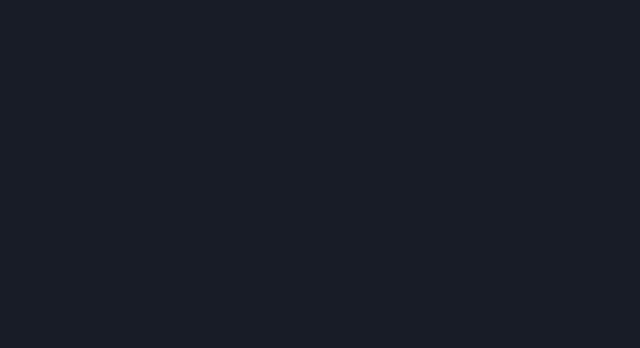
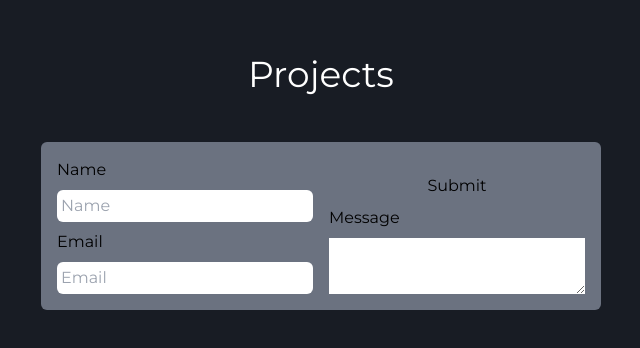
Before and after one commit to MonoToneMoe/portfolio, a Next.js app: page / in a window 1280 px wide. Shown: the part 2672-3020 px from the top of the page, without its empty margins (319-959 px from the left). Before the commit the page ends 2398 px from the top, so only its background shows below. Built offline with nearby package versions, Linux system fonts and the light colour scheme.

Commit message:
added contact form

```diff
--- a/package.json
+++ b/package.json
@@ -9,6 +9,7 @@
     "lint": "next lint"
   },
   "dependencies": {
+    "@emailjs/browser": "^4.3.3",
     "flowbite-react": "^0.9.0",
     "next": "14.2.3",
     "react": "^18",
--- /dev/null
+++ b/src/Components/ContactFormComponent.tsx
@@ -0,0 +1,64 @@
+"use client";
+
+import { SendMessage } from '@/app/utils/DataServices';
+import React, { useEffect, useState } from 'react';
+
+const ContactFormComponent = () => {
+  const [name, setName] = useState<string>("");
+  const [message, setMessage] = useState<string>("");
+  const [email, setEmail] = useState<string>("");
+
+  useEffect(() => {
+    console.log(name, email, message);
+  }, [name, email, message]);
+
+  const handleSubmit = async (e: React.FormEvent) => {
+    e.preventDefault();
+    try {
+      const response = await SendMessage(name, email, message);
+      console.log(response);
+    } catch (error) {
+      console.error('Error sending message:', error);
+    }
+  };
+
+  return (
+    <form id='Contact' onSubmit={handleSubmit} className='container flex flex-col items-center'>
+      <header>
+        <h2 className='text-4xl text-white text-center mb-12'>Projects</h2>
+      </header>
+      <div className='bg-gray-500 rounded-md'>
+        <div className='gird grid-cols-2 grid-rows-1 justify-center items-center w-full columns-2 p-4'>
+          <section className='flex flex-col gap-2 h-64 justify-start'>
+            <label htmlFor="">Name</label>
+            <input
+              className='w-64 p-1 rounded-md'
+              onChange={(e) => setName(e.target.value)}
+              placeholder='Name'
+              type="text"
+            />
+            <label htmlFor="">Email</label>
+            <input
+              className='w-64 p-1 rounded-md'
+              onChange={(e) => setEmail(e.target.value)}
+              placeholder='Email'
+              type="text"
+            />
+            <div className='h-full flex justify-center items-center'>
+              <button type='submit' className='w-fit p-2 bg-blue-300 rounded-md'>Submit</button>
+            </div>
+          </section>
+          <section className='flex flex-col gap-2 h-64 justify-start'>
+            <label htmlFor="">Message</label>
+            <textarea
+              className='w-64 h-full p-1'
+              onChange={(e) => setMessage(e.target.value)}
+            ></textarea>
+          </section>
+        </div>
+      </div>
+    </form>
+  );
+};
+
+export default ContactFormComponent;
--- a/src/app/page.tsx
+++ b/src/app/page.tsx
@@ -35,6 +35,7 @@ import { FaLinkedin } from "react-icons/fa";
 import { FaPhone } from "react-icons/fa";
 
 import CardComponent from '@/Components/CardComponent';
+import ContactFormComponent from '@/Components/ContactFormComponent';
 
 
 export default function Home() {
@@ -117,7 +118,7 @@ export default function Home() {
 
         <section className='md:h-fit gap-4 md:px-4 xl:px-0 xl:h-screen pt-20 md:pt-28 flex columns-2 flex-col md:flex-row' id='home'>
           <div className='md:h-full px-8 sm:px-0 md:w-5/12 w-full flex justify-center xl:items-start items-center md:items-start'>
-            <Image className='xl:h-[80%] md:h-[50%] lg:h-[60] md:w-auto object-cover slideRight rounded-3xl border-solid border-gray-400 border-2' width={1080} height={1920} src={"/me.jpg"} alt='' />
+            <Image className='xl:h-[80%] md:h-[50%] lg:h-[60] md:w-auto object-cover slideRight rounded-3xl border-solid border-gray-400 border-2' width={1080} height={1920} src={"/me.jpg"} alt='' priority />
           </div>
           <div className='flex flex-col items-center justify-start md:items-start w-full mt-6 md:mt-0 md:w-7/12 md:h-[80%]'>
             <div className=''>
@@ -339,7 +340,15 @@ export default function Home() {
           </div>
         </section>
 
+        <section className='flex justify-center items-center md:h-screen pt-28' id='contact'>
+          <ContactFormComponent />
+        </section>
+
       </main>
+
+      <footer>
+
+      </footer>
     </div>
   );
 }
--- /dev/null
+++ b/src/app/utils/DataServices.ts
@@ -0,0 +1,33 @@
+export const SendMessage = async (name: string, email: string, message: string) => {
+    const messageData = {
+        service_id: process.env.NEXT_PUBLIC_EMAILJS_SERVICE_ID,
+        template_id: process.env.NEXT_PUBLIC_EMAILJS_TEMPLATE_ID,
+        user_id: process.env.NEXT_PUBLIC_EMAILJS_PUBLIC_KEY,
+        template_params: {
+            name,
+            email,
+            message
+        }
+    };
+
+    try {
+        const response = await fetch('https://api.emailjs.com/api/v1.0/email/send', {
+            method: 'POST',
+            headers: {
+                'Content-Type': 'application/json'
+            },
+            body: JSON.stringify(messageData)
+        });
+
+        if (!response.ok) {
+            throw new Error(`An error has occurred: ${response.status}`);
+        }
+
+        const result = await response.text();
+        console.log(result);
+        return result;
+    } catch (error) {
+        console.error('Failed to send message:', error);
+        throw error;
+    }
+};
```
Also changed, not shown: 1 other file (tests, documents, lock files or other folders).
